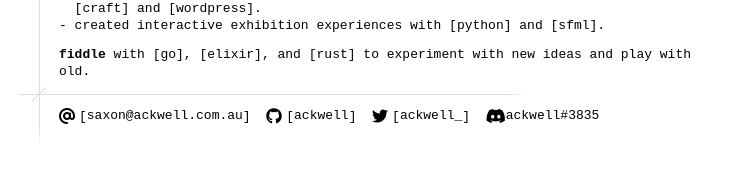
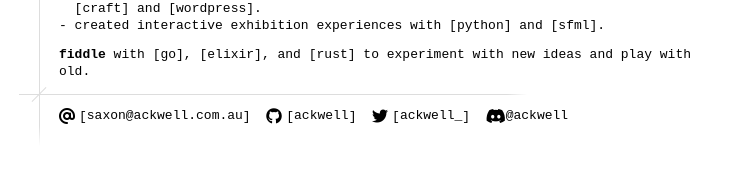
Before and after one commit to ackwell/ackwell.github.io, a Jekyll site: the page built from index.md, in a window 1280 px wide. Shown: the part 244-422 px from the top of the page, without its empty margins (256-996 px from the left). Built offline with Jekyll 4.4.1, drawn with Linux system fonts in a browser that asks for light colours; nearby versions of some CDN libraries.

Commit message:
Fuck discord

```diff
--- a/_data/social.yml
+++ b/_data/social.yml
@@ -11,4 +11,4 @@
   url: https://twitter.com/ackwell_
 
 - icon: fab fa-discord
-  username: ackwell#3835
+  username: '@ackwell'
```
